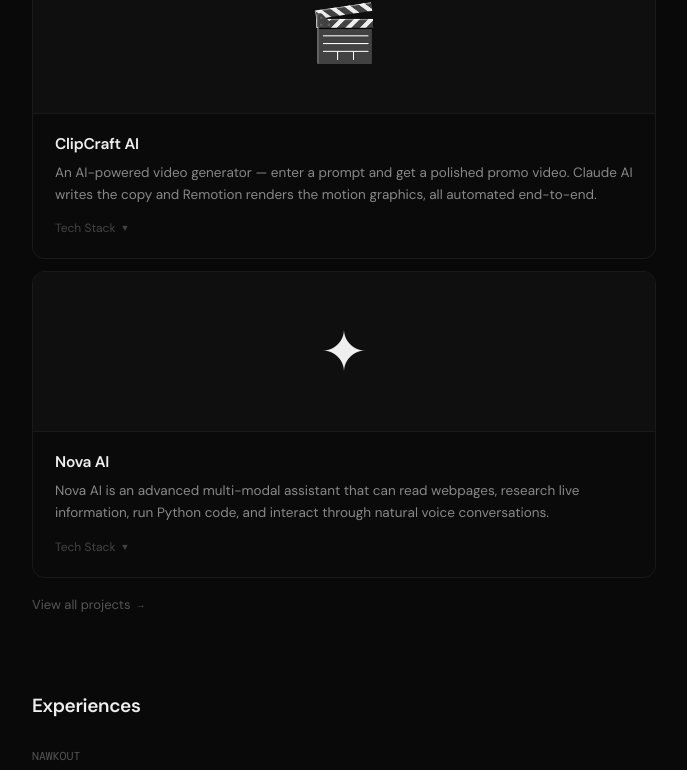
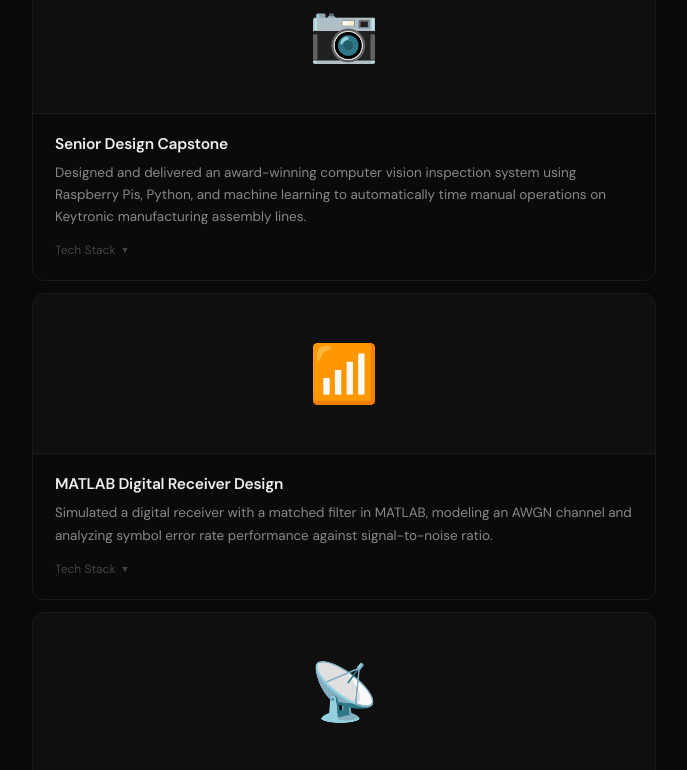
Before and after one commit to zpetrogeorge1/-my_portfolio, a React (Vite) app: page / in a window 1280 px wide. Shown: the part 476-1246 px from the top of the page, without its empty margins (296-983 px from the left). Built offline with nearby package versions, Linux system fonts and the light colour scheme.

Commit message:
Changed introduction section

```diff
--- a/src/data/index.js
+++ b/src/data/index.js
@@ -1,17 +1,24 @@
 export const projects = [
   {
-    title: "ClipCraft AI",
+    title: "Senior Design Capstone",
     description:
-      "An AI-powered video generator — enter a prompt and get a polished promo video. Claude AI writes the copy and Remotion renders the motion graphics, all automated end-to-end.",
-    tech: ["Claude AI", "Remotion", "Next.js", "TypeScript"],
-    emoji: "🎬",
+      "Designed and delivered an award-winning computer vision inspection system using Raspberry Pis, Python, and machine learning to automatically time manual operations on Keytronic manufacturing assembly lines.",
+    tech: ["Raspberry Pi", "Machine Learning", "Python", "Computer Vision"],
+    emoji: "📷",
   },
   {
-    title: "Nova AI",
+    title: "MATLAB Digital Receiver Design",
     description:
-      "Nova AI is an advanced multi-modal assistant that can read webpages, research live information, run Python code, and interact through natural voice conversations.",
-    tech: ["LangChain", "Python", "Next.js", "OpenAI"],
-    emoji: "✦",
+      "Simulated a digital receiver with a matched filter in MATLAB, modeling an AWGN channel and analyzing symbol error rate performance against signal-to-noise ratio.",
+    tech: ["MATLAB", "Filter design", "Communication Systems"],
+    emoji: "📶",
+  },
+    {
+    title: "RF Amplifier Design, Fabrication, and Testing",
+    description:
+      "Designed, built, and tested a 1 GHz RF amplifier using a HEMT FET, achieving a 0.6 dB noise figure through S-parameter analysis, stability testing, and Smith Chart optimization.",
+    tech: ["MATLAB", "Amplifier Design", "RF Engineering", "Smith Charts", "Soldering", "Hardware Testing"],
+    emoji: "📡",
   },
 ];
 
```
